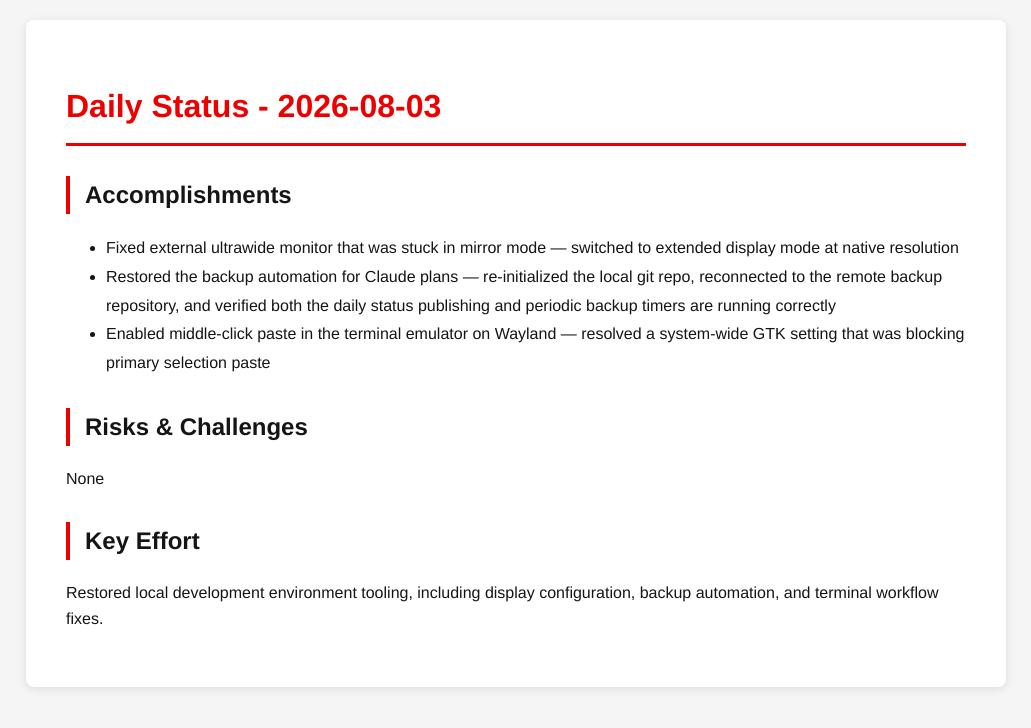
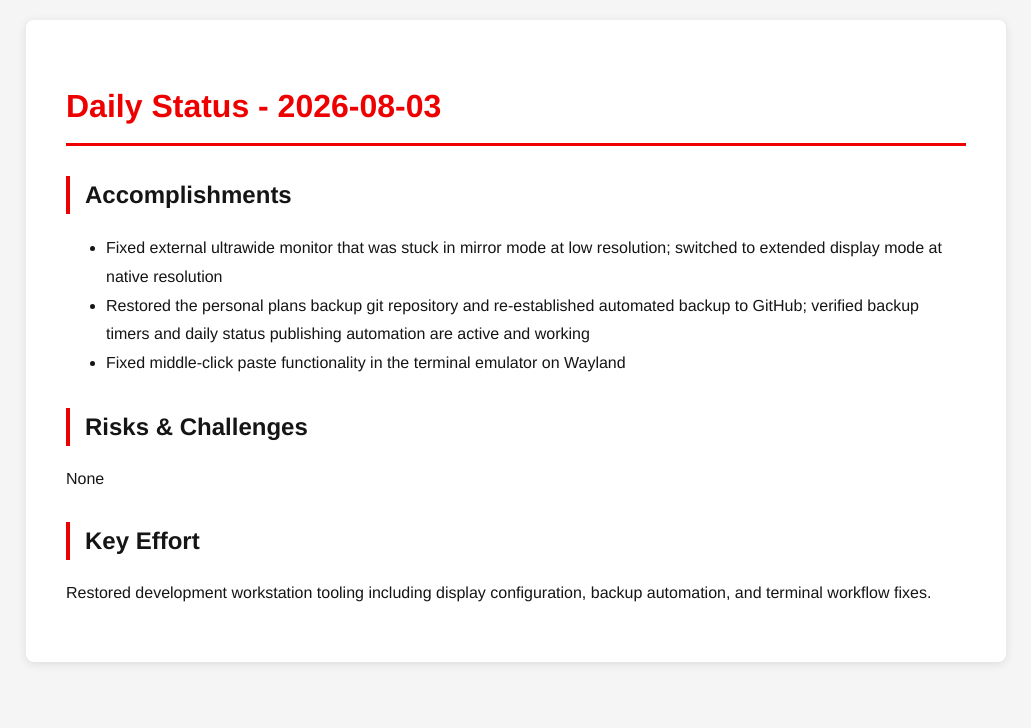
Before and after one commit to tzvatot/daily-status, a Jekyll site: the page built from 2026-08-03.md, in a window 1280 px wide. Shown: the top 728 px of the page, without its empty margins (124-1155 px from the left). Built offline with Jekyll 4.4.1, drawn with Linux system fonts in a browser that asks for light colours.

Commit message:
Daily status update - 2026-08-03

```diff
--- a/2026-08-03.md
+++ b/2026-08-03.md
@@ -7,12 +7,12 @@ date: 2026-08-03
 # Daily Status - 2026-08-03
 
 ## Accomplishments
-- Fixed external ultrawide monitor that was stuck in mirror mode — switched to extended display mode at native resolution
-- Restored the backup automation for Claude plans — re-initialized the local git repo, reconnected to the remote backup repository, and verified both the daily status publishing and periodic backup timers are running correctly
-- Enabled middle-click paste in the terminal emulator on Wayland — resolved a system-wide GTK setting that was blocking primary selection paste
+- Fixed external ultrawide monitor that was stuck in mirror mode at low resolution; switched to extended display mode at native resolution
+- Restored the personal plans backup git repository and re-established automated backup to GitHub; verified backup timers and daily status publishing automation are active and working
+- Fixed middle-click paste functionality in the terminal emulator on Wayland
 
 ## Risks & Challenges
 None
 
 ## Key Effort
-Restored local development environment tooling, including display configuration, backup automation, and terminal workflow fixes.
+Restored development workstation tooling including display configuration, backup automation, and terminal workflow fixes.
```
